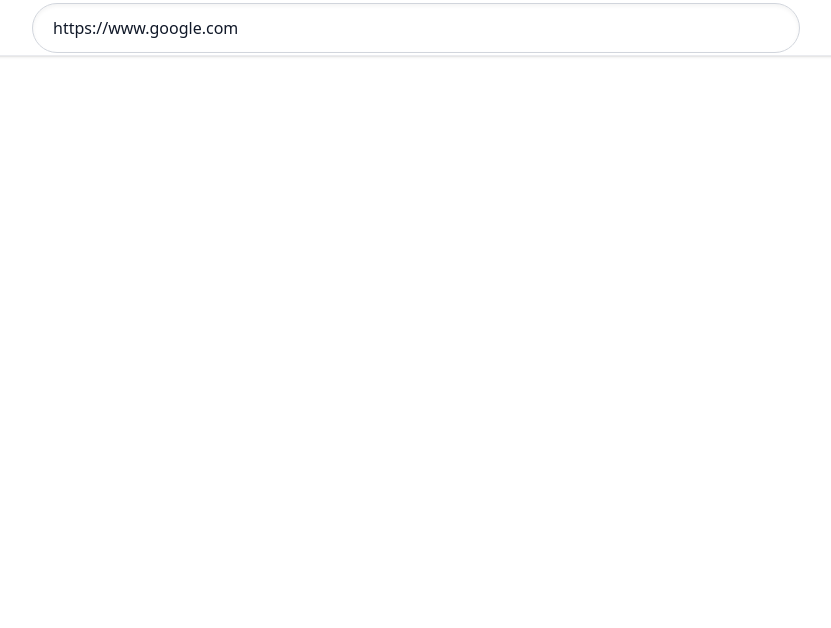
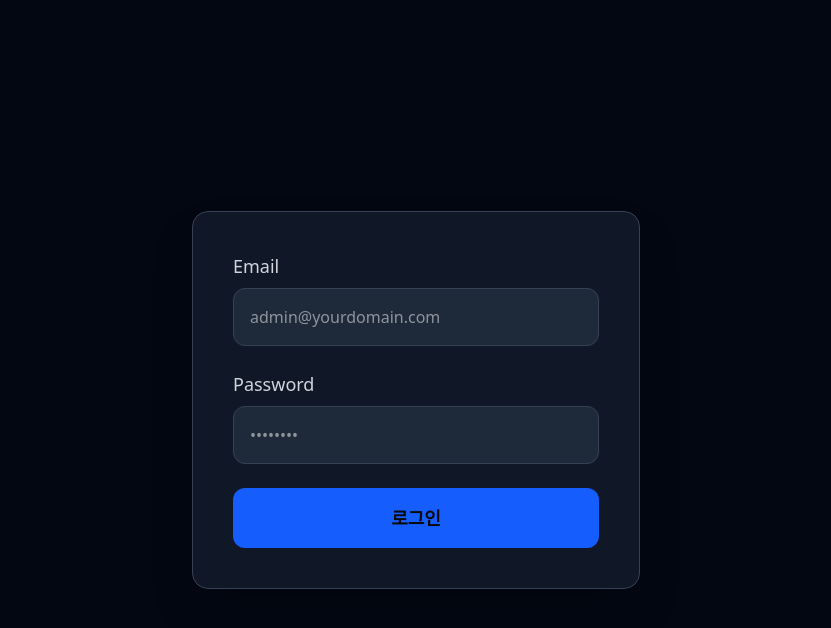
Before and after one commit to jk6841/my-browser, a React (Vite) app: page /login in a window 1280 px wide. Shown: the top 628 px of the page, without its empty margins (224-1055 px from the left). Built offline with nearby package versions, Linux system fonts and the light colour scheme.

Commit message:
로그인/로그아웃

```diff
--- a/src/App.tsx
+++ b/src/App.tsx
@@ -1,9 +1,24 @@
 import { invoke } from '@tauri-apps/api/core';
-import { type SyntheticEvent, useState } from 'react';
+import { type SyntheticEvent, useEffect, useState } from 'react';
 import './index.css';
+import { createClient } from '@lib/supabase/client';
+import { Link, useNavigate } from 'react-router';
 
 function App() {
   const [url, setUrl] = useState('https://www.google.com');
+  const [loginState, setLoginState] = useState<boolean>(false);
+  const nav = useNavigate();
+
+  useEffect(() => {
+    const checkLogin = async () => {
+      const supabaseClient = createClient();
+      const user = await supabaseClient.auth.getUser();
+      if (user.data.user) {
+        setLoginState(true);
+      }
+    };
+    checkLogin();
+  }, []);
 
   const handleSubmit = async (e: SyntheticEvent) => {
     e.preventDefault();
@@ -18,6 +33,10 @@ function App() {
     setUrl(finalUrl);
   };
 
+  if (!loginState) {
+    return nav('/login');
+  }
+
   return (
     <div className="overlay">
       <div className="toolbar">
@@ -31,6 +50,7 @@ function App() {
             spellCheck={false}
           />
         </form>
+        <Link to={'/logout'}>로그아웃</Link>
       </div>
     </div>
   );
--- /dev/null
+++ b/src/Login.tsx
@@ -0,0 +1,72 @@
+import { createClient } from '@lib/supabase/client';
+import { useState } from 'react';
+import { useNavigate } from 'react-router';
+
+export default () => {
+  const [email, setEmail] = useState('');
+  const [password, setPassword] = useState('');
+  const [error, setError] = useState<string | null>(null);
+  const [loading, setLoading] = useState(false);
+  const nav = useNavigate();
+
+  const handleLogin = async () => {
+    setError(null);
+    setLoading(true);
+
+    const supabase = createClient();
+
+    const { error } = await supabase.auth.signInWithPassword({
+      email,
+      password,
+    });
+
+    if (error) {
+      setError('error');
+    } else {
+      nav('/');
+    }
+
+    setLoading(false);
+  };
+
+  return (
+    <div className="min-h-screen bg-gray-950 flex items-center justify-center p-6">
+      <div className="w-full max-w-md bg-gray-900 p-10 rounded-2xl border border-gray-700 shadow-2xl">
+        {error && <p className="text-red-400 mb-4 text-center">{error}</p>}
+
+        <div className="space-y-6">
+          <div>
+            <div className="block text-lg mb-2 text-gray-300">Email</div>
+            <input
+              type="email"
+              value={email}
+              onChange={(e) => setEmail(e.target.value)}
+              className="w-full p-4 bg-gray-800 border border-gray-700 rounded-xl text-white"
+              placeholder="admin@yourdomain.com"
+            />
+          </div>
+
+          <div>
+            <div className="block text-lg mb-2 text-gray-300">Password</div>
+            <input
+              type="password"
+              value={password}
+              onChange={(e) => setPassword(e.target.value)}
+              className="w-full p-4 bg-gray-800 border border-gray-700 rounded-xl text-white"
+              placeholder="••••••••"
+            />
+          </div>
+
+          <button
+            type="button"
+            onClick={handleLogin}
+            disabled={loading}
+            className="w-full py-4 bg-blue-600 hover:bg-blue-700 disabled:bg-gray-600 rounded-xl font-bold text-lg transition-all"
+          >
+            {loading ? '로그인 중...' : '로그인'}
+          </button>
+        </div>
+      </div>
+    </div>
+  );
+};
--- /dev/null
+++ b/src/Logout.tsx
@@ -0,0 +1,24 @@
+import { createClient } from '@lib/supabase/client.ts';
+import { useEffect } from 'react';
+import { useNavigate } from 'react-router';
+
+export default () => {
+  const nav = useNavigate();
+
+  useEffect(() => {
+    const supabase = createClient();
+
+    const logOut = async () => {
+      await supabase.auth.signOut();
+      nav('/login');
+    };
+
+    logOut();
+  }, [nav]);
+
+  return (
+    <div className="min-h-screen flex items-center justify-center">
+      <p>로그아웃 중...</p>
+    </div>
+  );
+};
--- a/src/main.tsx
+++ b/src/main.tsx
@@ -1,9 +1,19 @@
 import React from 'react';
 import ReactDOM from 'react-dom/client';
-import App from './App.tsx';
+import { Route, Routes } from 'react-router';
+import { BrowserRouter } from 'react-router-dom';
+import App from './App';
+import Login from './Login';
+import Logout from './Logout';
 
 ReactDOM.createRoot(document.getElementById('root') as HTMLElement).render(
   <React.StrictMode>
-    <App />
+    <BrowserRouter>
+      <Routes>
+        <Route path="/" element={<App />} />
+        <Route path="/login" element={<Login />} />
+        <Route path="/logout" element={<Logout />} />
+      </Routes>
+    </BrowserRouter>
   </React.StrictMode>
 );
```
